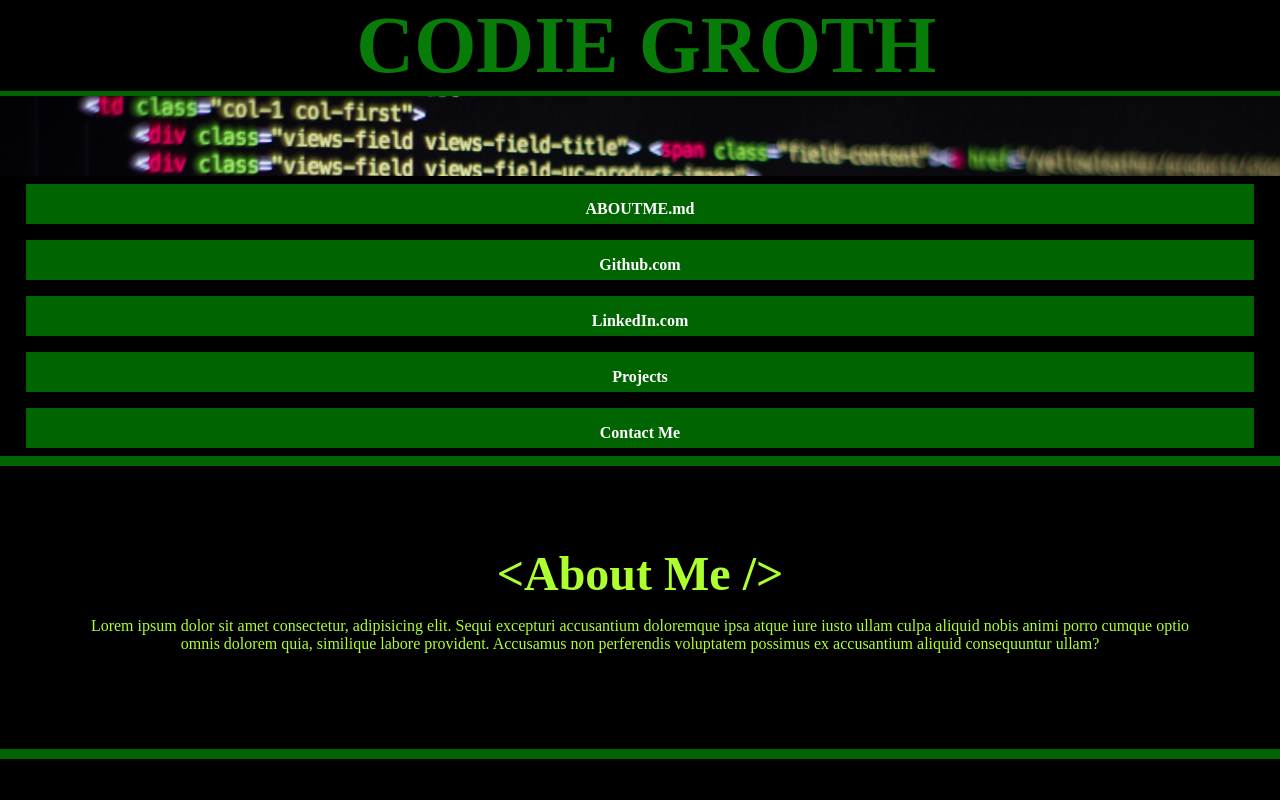
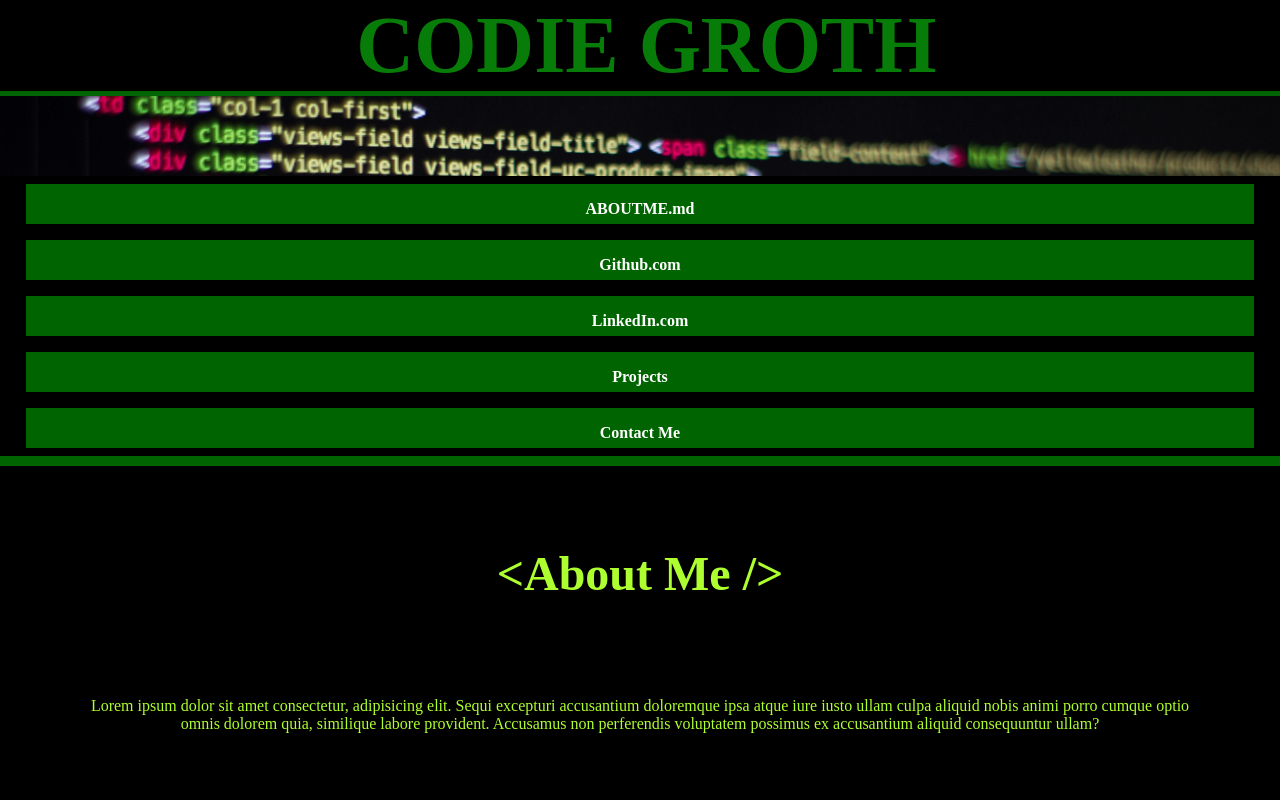
Before and after one commit to codiemaureen/codieCodes, a Next.js app: page / in a window 1280 px wide. Shown: the top 800 px of the page. Built offline with nearby package versions, Linux system fonts and the light colour scheme.

Commit message:
fixing about me layout

```diff
--- a/src/app/component/AboutMe.module.css
+++ b/src/app/component/AboutMe.module.css
@@ -4,9 +4,11 @@
  color: greenyellow;
  text-align: center;
  background-color: black;
+ min-height: 40vh;
 }
 
 .aboutHeader{
   margin: 0;
   font-size: 3em;
+  padding-bottom: 10vh;
 }
```
